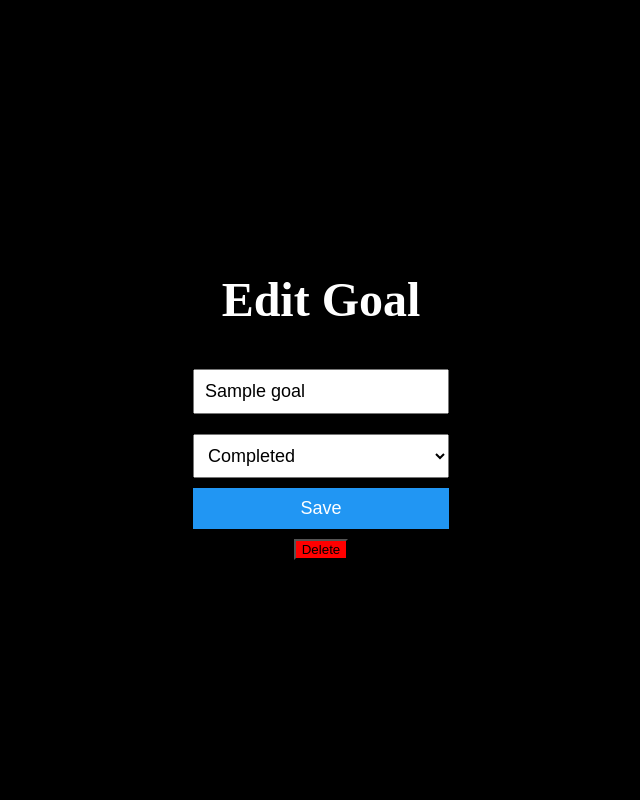
After one commit to entrymissing/compass, a Django app: template templates/edit_goal.html in a window 1280 px wide. The commit adds this page. Shown: the whole page, without its empty margins (319-959 px from the left). Run offline with Django 3.2, Linux system fonts and the light colour scheme; the template is opened without the code that fills it: most values are stand-ins (such as "Sample title", 1, 10 or a date in 2020).

Commit message:
Add goal management features: edit, add, and delete functionality with updated templates

```diff
--- a/core/models.py
+++ b/core/models.py
@@ -7,7 +7,8 @@ class Goal(models.Model):
   status = models.CharField(max_length=10,
                             choices=[('active', 'Active'),
                                      ('completed', 'Completed'),
-                                     ('postponed', 'Postponed')])
+                                     ('postponed', 'Postponed'),
+                                     ('archived', 'Archived')])
   priority = models.IntegerField()
   context = models.CharField(max_length=10,
                              choices=[('work', 'Work'),
--- a/core/urls.py
+++ b/core/urls.py
@@ -5,4 +5,7 @@ urlpatterns = [
     path('', views.index, name='index'),  # Maps the root URL to my_view
     path('login/', views.login, name='login'),  # Maps the login URL to login view
     path('logout/', views.logout, name='logout'),  # Maps the logout URL to logout view
+    path('goals/edit/<int:id>/', views.edit_goal, name='edit_goal'),  # Maps the edit goal URL to edit_goal view
+    path('goals/add/', views.add_goal, name='add_goal'),  # Maps the add goal URL to add_goal view
+    path('goals/delete/<int:id>/', views.delete_goal, name='delete_goal'),  # Maps the delete goal URL to delete_goal view
 ]
--- /dev/null
+++ b/templates/edit_goal.html
@@ -0,0 +1,67 @@
+<!DOCTYPE html>
+<html>
+  <head>
+    <title>Edit Goal</title>
+    <style>
+      body {
+        background-color: black;
+        color: white;
+        font-size: 24px;
+        display: flex;
+        justify-content: center;
+        align-items: center;
+        height: 100vh;
+        margin: 0;
+      }
+      .edit-container {
+        text-align: center;
+      }
+      .edit-form {
+        display: flex;
+        flex-direction: column;
+      }
+      .edit-form input, .edit-form select {
+        margin: 10px 0;
+        padding: 10px;
+        font-size: 18px;
+      }
+      .edit-form button {
+        padding: 10px;
+        font-size: 18px;
+        background-color: #2196F3;
+        color: white;
+        border: none;
+        cursor: pointer;
+      }
+      .edit-form button:hover {
+        background-color: #1976D2;
+      }
+      .delete-button {
+        background-color: red;
+        margin-top: 10px;
+      }
+      .delete-button:hover {
+        background-color: darkred;
+      }
+    </style>
+  </head>
+  <body>
+    <div class="edit-container">
+      <h1>Edit Goal</h1>
+      <form class="edit-form" method="post">
+        {% csrf_token %}
+        <input type="text" name="title" value="{{ goal.title }}" required>
+        <select name="status" required>
+          <option value="pending" {% if goal.status == 'pending' %}selected{% endif %}>Pending</option>
+          <option value="completed" {% if goal.status == 'completed' %}selected{% endif %}>Completed</option>
+          <option value="archived" {% if goal.status == 'archived' %}selected{% endif %}>Archived</option>
+        </select>
+        <button type="submit">Save</button>
+      </form>
+      <form method="post" action="{% url 'delete_goal' goal.id %}">
+        {% csrf_token %}
+        <button type="submit" class="delete-button">Delete</button>
+      </form>
+    </div>
+  </body>
+</html>
```
Also changed, not shown: core/views.py (+34 -0 lines), templates/add_goal.html (added, +57 -0 lines), templates/index.html (+25 -4 lines).
